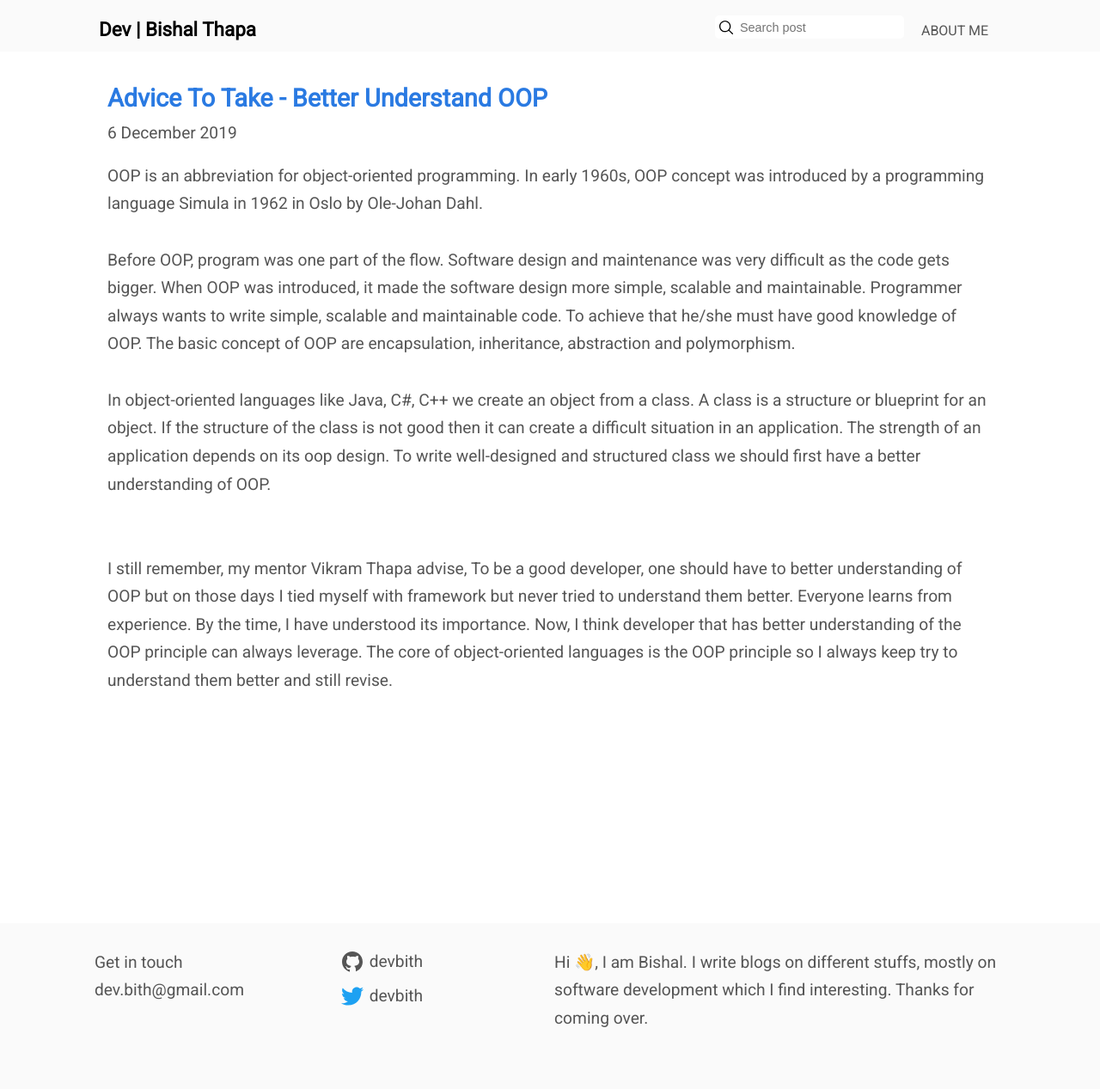
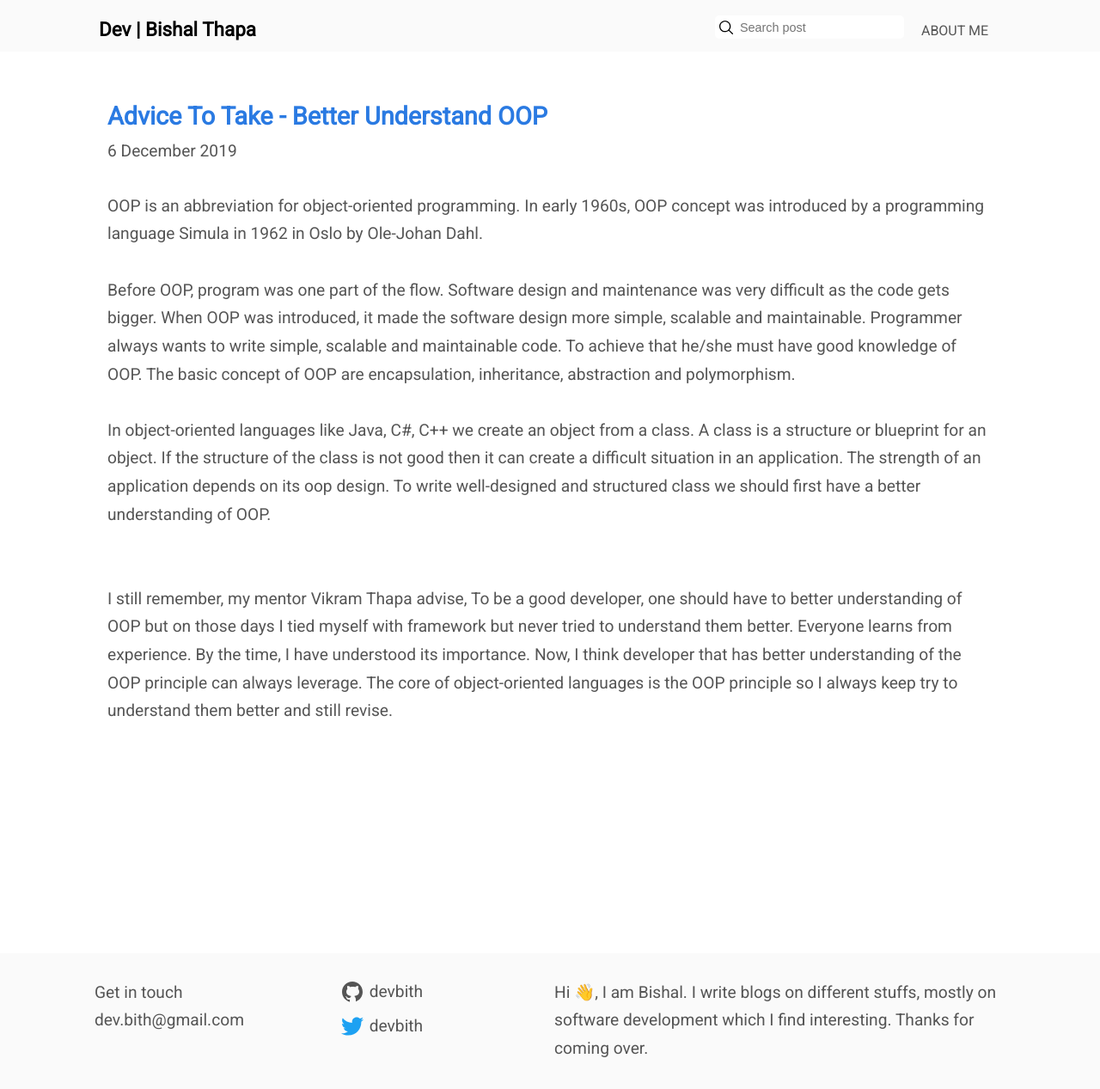
Before and after one commit to bishalthapa-x/bishalthapax.github.io, a Jekyll site: the page built from _posts/2019-12-06-advice-to-take-better-understand-oop.md, in a window 1280 px wide. Shown: the whole page at 86% size. Built offline with Jekyll 4.4.1, drawn with Linux system fonts in a browser that asks for light colours; before the commit the page ends 1232 px from its top, so only the background shows below that.

Commit message:
style update

```diff
--- a/_layouts/post.html
+++ b/_layouts/post.html
@@ -8,7 +8,7 @@
 
 <div class="main-container bg-color-two">
     <main class="container">
-        <div class="main-section post">
+        <div class="main-section post post-page">
             <article>
                 <h1 class="post-title"> <a href="">{{page.title }}</a>  </h1>
                 <p class="post-date">{{ page.date | date: "%-d %B %Y"}}</p>
--- a/assets/css/style.css
+++ b/assets/css/style.css
@@ -164,7 +164,12 @@ main {
 }
 
 .post-list li:not(:first-child) {
-    padding-top: 30px;
+    padding-top: 10px;
+}
+
+.post-list .post-date {
+    margin: 0px;
+    padding: 0px;
 }
 
 .post-list li span {
@@ -296,10 +301,16 @@ pre {
 
 }
 
-
 .post {
     --link-color: #2a7ae2;
     margin-bottom: 25%;
+}
+.post-page {
+    margin-top: 2%;
+}
+
+.post-page .post-date {
+    margin-bottom: 3%;
 }
 
 .dark-mode  .post {
```
